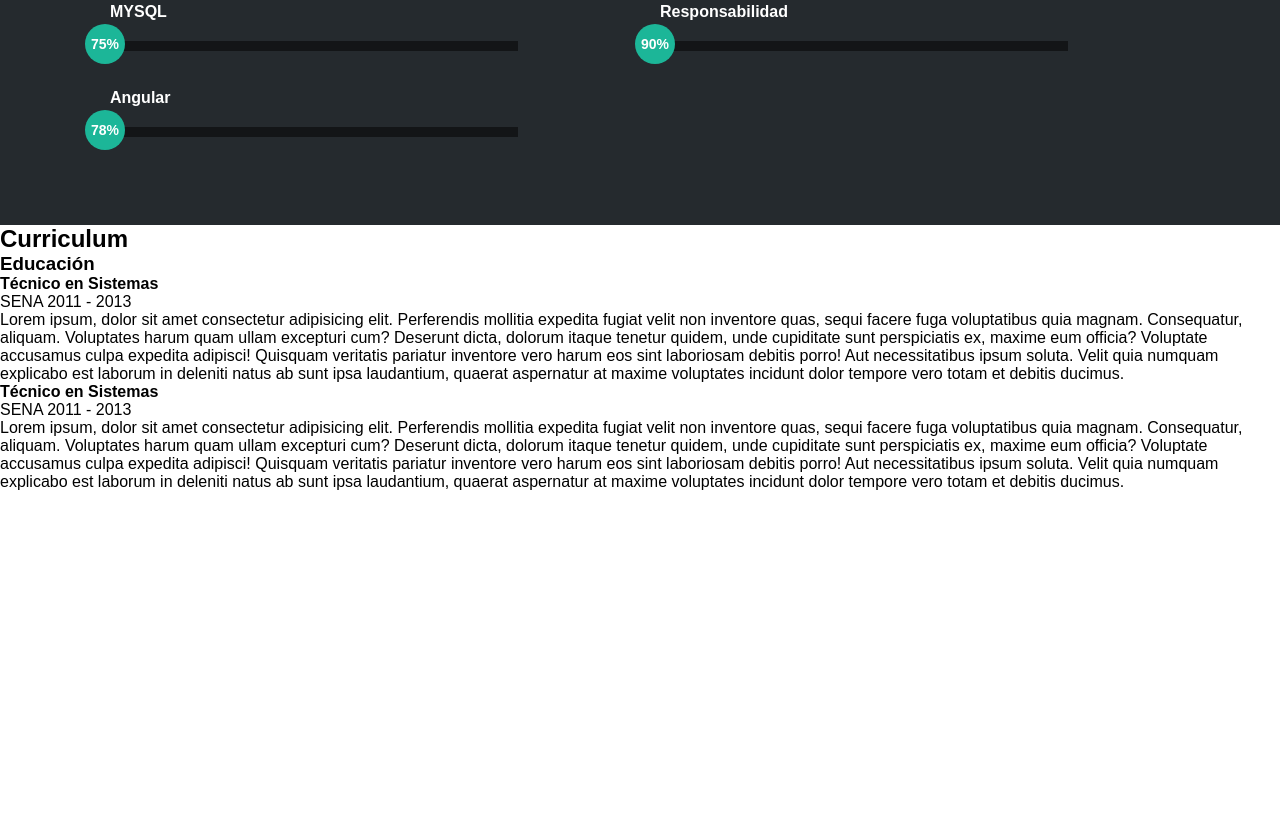
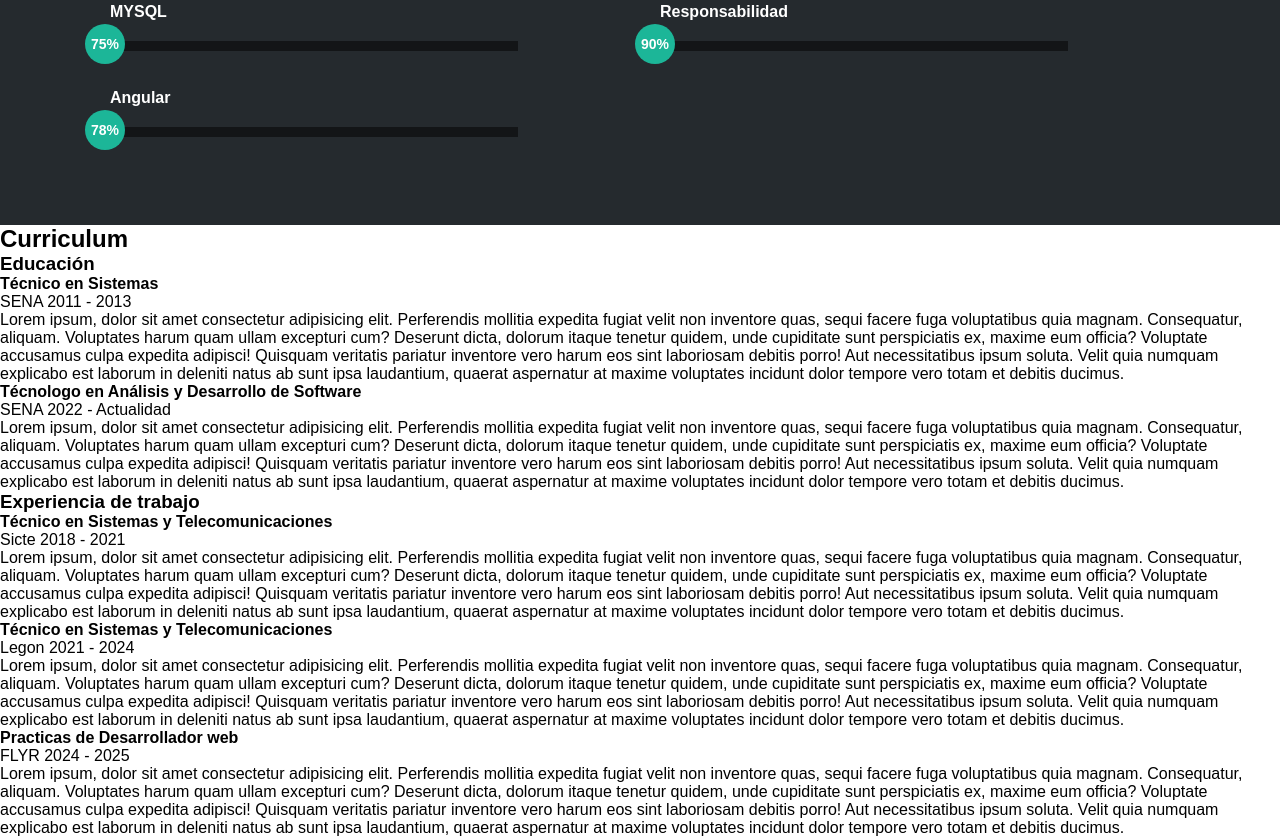
Before and after one commit to nickollanos/portafolio, a plain HTML site: page index.html in a window 1280 px wide. Shown: the part 2031-2868 px from the top of the page. Before the commit the page ends 2522 px from the top, so only its background shows below. Drawn offline with Linux system fonts and the light colour scheme; a web font is replaced by a local one.

Commit message:
sigue css

```diff
--- a/index.html
+++ b/index.html
@@ -254,9 +254,9 @@
                     </div>
                 </div>
                 <div class="item izq">
-                    <h4>Técnico en Sistemas</h4>
+                    <h4>Técnologo en Análisis y Desarrollo de Software</h4>
                     <span class="casa">SENA</span>
-                    <span class="fecha">2011 - 2013</span>
+                    <span class="fecha">2022 - Actualidad</span>
                     <p>Lorem ipsum, dolor sit amet consectetur adipisicing elit. Perferendis mollitia expedita fugiat velit non inventore quas, sequi facere fuga voluptatibus quia magnam. Consequatur, aliquam. Voluptates harum quam ullam excepturi cum?
                     Deserunt dicta, dolorum itaque tenetur quidem, unde cupiditate sunt perspiciatis ex, maxime eum officia? Voluptate accusamus culpa expedita adipisci! Quisquam veritatis pariatur inventore vero harum eos sint laboriosam debitis porro!
                     Aut necessitatibus ipsum soluta. Velit quia numquam explicabo est laborum in deleniti natus ab sunt ipsa laudantium, quaerat aspernatur at maxime voluptates incidunt dolor tempore vero totam et debitis ducimus.
@@ -267,6 +267,48 @@
                     </div>
                 </div>
                </div>
+               <div class="col derecha">
+                <h3>Experiencia de trabajo</h3>
+                <div class="item der">
+                    <h4>Técnico en Sistemas y Telecomunicaciones</h4>
+                    <span class="casa">Sicte</span>
+                    <span class="fecha">2018 - 2021</span>
+                    <p>Lorem ipsum, dolor sit amet consectetur adipisicing elit. Perferendis mollitia expedita fugiat velit non inventore quas, sequi facere fuga voluptatibus quia magnam. Consequatur, aliquam. Voluptates harum quam ullam excepturi cum?
+                    Deserunt dicta, dolorum itaque tenetur quidem, unde cupiditate sunt perspiciatis ex, maxime eum officia? Voluptate accusamus culpa expedita adipisci! Quisquam veritatis pariatur inventore vero harum eos sint laboriosam debitis porro!
+                    Aut necessitatibus ipsum soluta. Velit quia numquam explicabo est laborum in deleniti natus ab sunt ipsa laudantium, quaerat aspernatur at maxime voluptates incidunt dolor tempore vero totam et debitis ducimus.
+                    </p>
+                    <div class="conectord">
+                        <div class="circulod">
+                        </div>
+                    </div>
+                </div>
+                <div class="item der">
+                    <h4>Técnico en Sistemas y Telecomunicaciones</h4>
+                    <span class="casa">Legon</span>
+                    <span class="fecha">2021 - 2024</span>
+                    <p>Lorem ipsum, dolor sit amet consectetur adipisicing elit. Perferendis mollitia expedita fugiat velit non inventore quas, sequi facere fuga voluptatibus quia magnam. Consequatur, aliquam. Voluptates harum quam ullam excepturi cum?
+                    Deserunt dicta, dolorum itaque tenetur quidem, unde cupiditate sunt perspiciatis ex, maxime eum officia? Voluptate accusamus culpa expedita adipisci! Quisquam veritatis pariatur inventore vero harum eos sint laboriosam debitis porro!
+                    Aut necessitatibus ipsum soluta. Velit quia numquam explicabo est laborum in deleniti natus ab sunt ipsa laudantium, quaerat aspernatur at maxime voluptates incidunt dolor tempore vero totam et debitis ducimus.
+                    </p>
+                    <div class="conectord">
+                        <div class="circulod">
+                        </div>
+                    </div>
+                </div>
+                <div class="item der">
+                    <h4>Practicas de Desarrollador web</h4>
+                    <span class="casa">FLYR</span>
+                    <span class="fecha">2024 - 2025</span>
+                    <p>Lorem ipsum, dolor sit amet consectetur adipisicing elit. Perferendis mollitia expedita fugiat velit non inventore quas, sequi facere fuga voluptatibus quia magnam. Consequatur, aliquam. Voluptates harum quam ullam excepturi cum?
+                    Deserunt dicta, dolorum itaque tenetur quidem, unde cupiditate sunt perspiciatis ex, maxime eum officia? Voluptate accusamus culpa expedita adipisci! Quisquam veritatis pariatur inventore vero harum eos sint laboriosam debitis porro!
+                    Aut necessitatibus ipsum soluta. Velit quia numquam explicabo est laborum in deleniti natus ab sunt ipsa laudantium, quaerat aspernatur at maxime voluptates incidunt dolor tempore vero totam et debitis ducimus.
+                    </p>
+                    <div class="conectord">
+                        <div class="circulod">
+                        </div>
+                    </div>
+                </div>
+               </div>
             </div>
         </div>
       </section>
```
